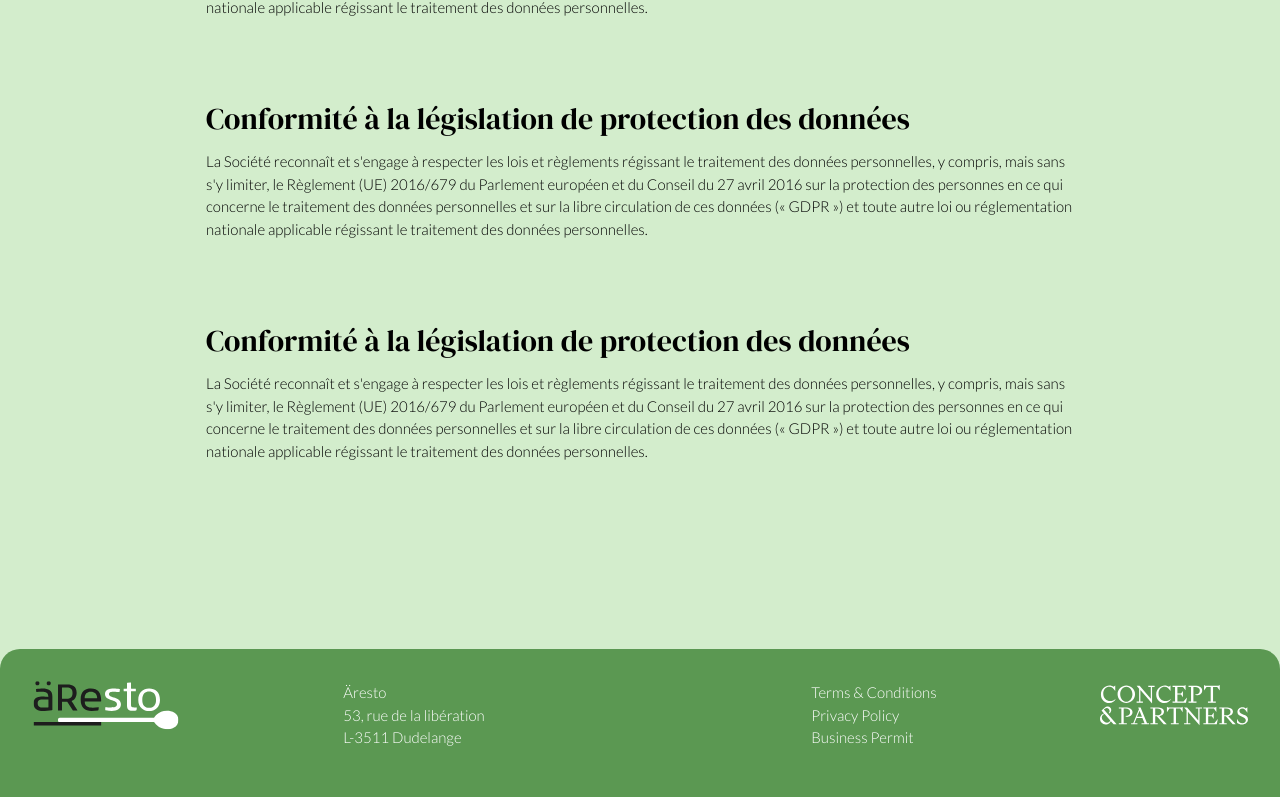
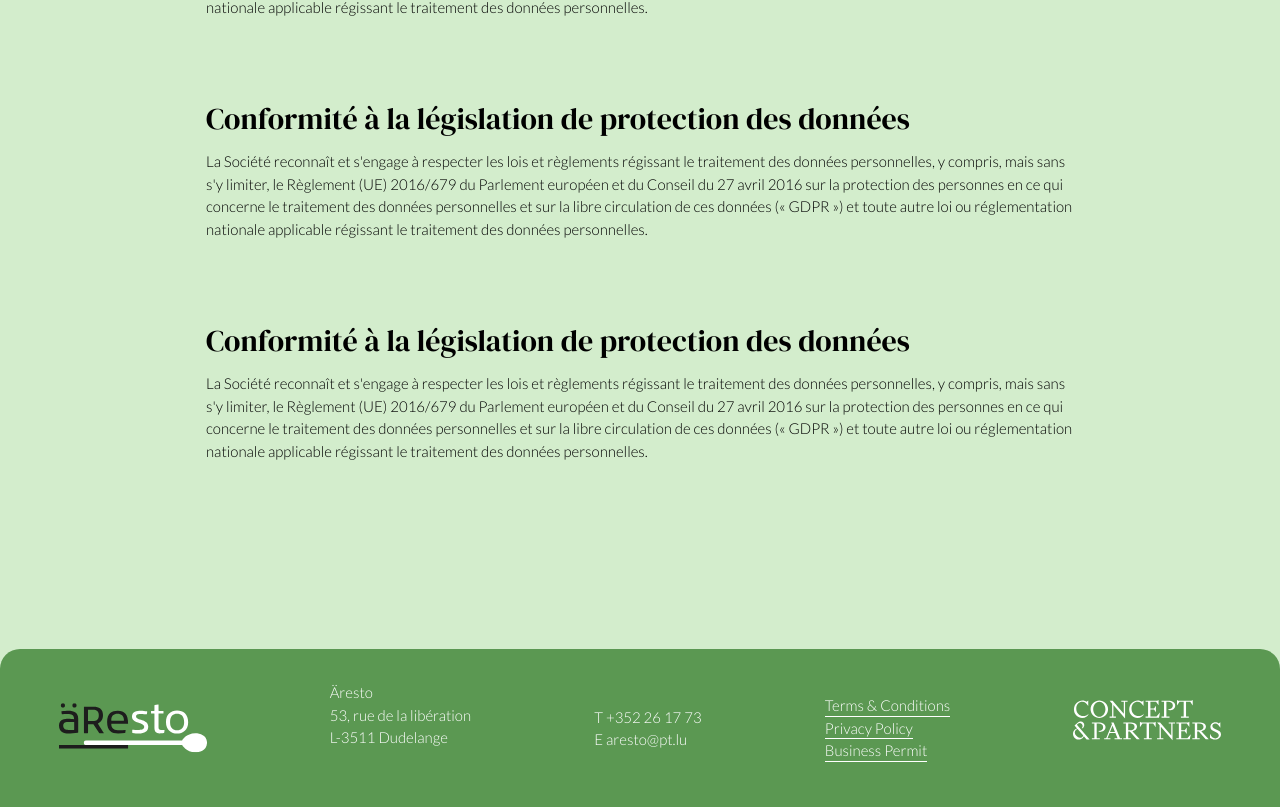
Before and after one commit to Zarevi49/aresto, a Next.js app: page /privacy-policy in a window 1280 px wide. Shown: the part 934-1741 px from the top of the page. Built offline with nearby package versions, Linux system fonts and the light colour scheme.

Commit message:
footer pochti end)

```diff
--- a/app/globals.css
+++ b/app/globals.css
@@ -85,7 +85,7 @@ h1 span, h2 span, h3 span {
   text-decoration: underline;
 }
 
-.underline-word {
-  border-bottom: 2px solid currentColor; /* Или любой другой цвет, который вам нравится */
-  display: inline-block;
-}
+/*.underline-word {*/
+/*  border-bottom: 2px solid currentColor;*/
+/*  display: inline-block;*/
+/*}*/
--- a/components/Footer.js
+++ b/components/Footer.js
@@ -1,69 +1,33 @@
+import Link from "next/link";
+import Image from "next/image";
+
 const Footer = ({ link, phone, mail }) => {
-    const footerSections = [
-        {
-            type: "image",
-            src: "/img/footer-logo.svg",
-            alt: "Logo",
-        },
-        {
-            type: "address",
-            lines: ["Äresto", "53, rue de la libération", "L-3511 Dudelange"]
-        },
-        {
-            type: "contacts",
-            items: [
-                { href: `tel:${phone}`, text: phone },
-                { href: `mailto:${mail}`, text: mail }
-            ]
-        },
-        {
-            type: "links",
-            items: [
-                { href: link, text: "Terms & Conditions" },
-                { href: link, text: "Privacy Policy" },
-                { href: link, text: "Business Permit" }
-            ]
-        },
-        {
-            type: "image",
-            src: "/img/conceptPartners.svg",
-            alt: "Partners"
-        }
-    ];
-
     return (
-        <footer className="mx-auto w-full max-w-[1400px] bg-primary p-8 md:flex md:justify-between text-[15px] text-white rounded-t-[20px]">
-            {footerSections.map((section, index) => {
-                switch (section.type) {
-                    case "image":
-                        return (
-                            <div key={index} className="mb-4">
-                                <img src={section.src} alt={section.alt} className="w-[148px] h-[48.94px]" />
-                            </div>
-                        );
-                    case "address":
-                        return (
-                            <div key={index} className="mb-4">
-                                {section.lines.map((line, lineIndex) => (
-                                    <p key={lineIndex}>{line}</p>
-                                ))}
-                            </div>
-                        );
-                    case "contacts":
-                    case "links":
-                        return (
-                            <div key={index} className="mb-4 flex flex-col">
-                                {section.items.map((item, itemIndex) => (
-                                    <a key={itemIndex} href={item.href}>{item.text}</a>
-                                ))}
-                            </div>
-                        );
-                    default:
-                        return null;
-                }
-            })}
+        <footer className="w-full mx-auto max-w-[1400px] bg-primary pt-[58px] pb-[19px] md:p-8 rounded-t-[20px]">
+            <div className="max-w-[1163px] flex flex-col items-center md:flex-row md:justify-between md:gap-2.5 text-[15px] text-white mx-auto">
+                <div className="md:mb-0 mb-[34px]">
+                    <Image src={"/img/footer-logo.svg"} alt={"Footer logo"} width={148} height={48.94} />
+                </div>
+                <div className="mb-[26px] flex flex-col items-center text-center md:items-start">
+                    <p>Äresto</p>
+                    <p>53, rue de la libération</p>
+                    <p>L-3511 Dudelange</p>
+                </div>
+                <div className="mb-4 md:mb-0 flex flex-col items-center text-center md:items-start">
+                    <Link href={`tel:+352 26 17 73`} className="relative after:content-[''] after:absolute after:left-0 after:right-0 after:bottom-0 after:bg-white after:h-[1px] after:w-0 hover:after:w-full transition-all duration-300 ease-in-out after:transition-all fter:transition-all hover:after:transition-all after:duration-300 hover:after:duration-300 after:ease-in-out hover:after:ease-in-out">T +352 26 17 73</Link>
+                    <Link href={`mailto:aresto@pt.lu`} className="relative after:content-[''] after:absolute after:left-0 after:right-0 after:bottom-0 after:bg-white after:h-[1px] after:w-0 hover:after:w-full transition-all duration-300 ease-in-out after:transition-all fter:transition-all hover:after:transition-all after:duration-300 hover:after:duration-300 after:ease-in-out hover:after:ease-in-out">E aresto@pt.lu</Link>
+                </div>
+                <div className="mb-[50px] md:mb-0 flex flex-col items-center text-center md:items-start">
+                    <Link href="#" className="relative after:content-[''] after:absolute after:left-0 after:right-0 after:bottom-0 after:bg-white after:h-[1px] after:w-full hover:after:w-0 transition-all duration-300 ease-in-out after:transition-all fter:transition-all hover:after:transition-all after:duration-300 hover:after:duration-300 after:ease-in-out hover:after:ease-in-out">Terms & Conditions</Link>
+                    <Link href={"/privacy-policy"} className="relative after:content-[''] after:absolute after:left-0 after:right-0 after:bottom-0 after:bg-white after:h-[1px] after:w-full hover:after:w-0 transition-all duration-300 ease-in-out after:transition-all fter:transition-all hover:after:transition-all after:duration-300 hover:after:duration-300 after:ease-in-out hover:after:ease-in-out">Privacy Policy</Link>
+                    <Link href="#" className="relative after:content-[''] after:absolute after:left-0 after:right-0 after:bottom-0 after:bg-white after:h-[1px] after:w-full hover:after:w-0 transition-all duration-300 ease-in-out after:transition-all fter:transition-all hover:after:transition-all after:duration-300 hover:after:duration-300 after:ease-in-out hover:after:ease-in-out">Business Permit</Link>
+                </div>
+                <div className="mb-4">
+                    <Image src={"/img/conceptPartners.svg"} alt={"Concept Partners logo"} width={148} height={48.94} />
+                </div>
+            </div>
         </footer>
-    );
-};
+    )
+}
 
 export default Footer;
--- a/components/form/ContactForm.js
+++ b/components/form/ContactForm.js
@@ -12,7 +12,7 @@ function ContactForm() {
         <div className="w-full max-w-[1163px] mx-auto flex flex-wrap md:flex-nowrap rounded-[20px] border-[1.5px] pt-[51px] md:pt-[60px] md:pr-[49px] md:pl-[66px] pb-[48px] md:pb-[26px]">
 
             <ContactInfo
-                title="Leave a message"
+                title="Leave a <span>message</span>"
                 address={['éÄresto', '53, rue de la libération', 'L-3511 Dudelange']}
                 phone="+352 26 17 73 1"
                 email="aresto@pt.lu"
--- a/components/form/ContactInfo.js
+++ b/components/form/ContactInfo.js
@@ -1,14 +1,14 @@
 function ContactInfo({ title, address, phone, email }) {
-    const words = title.split(' ');
+    // const words = title.split(' ');
 
-    const lastWord = words.pop();
+    // const lastWord = words.pop();
 
     return (
         <div className="flex flex-col w-full md:w-1/2 px-[36px] md:px-0">
             <div className="flex flex-col w-full md:w-1/2">
-                <h2 className="text-[65px] text-dark font-heading leading-90 mb-4 max-w-[271px]">
-                    {words.join(' ')}
-                    <span className="border-b-[3.5px] border-current inline-block">{lastWord}</span>
+                <h2 className="text-[65px] text-dark font-heading leading-90 mb-4 w-[271px]" dangerouslySetInnerHTML={ {__html: title} }>
+                    {/*{words.join(' ')}*/}
+                    {/*<span className="border-b-[3.5px] border-current inline-block">{lastWord}</span>*/}
                 </h2>
             </div>
 
--- a/components/sections/MissionSection.js
+++ b/components/sections/MissionSection.js
@@ -12,7 +12,7 @@ const MissionSection = () => {
         <div className="w-full max-w-[1440px] mx-auto px-5 md:pt-[110px] pt-[58.5px] pb-[170px] md:pb-[84px] relative">
             <VerticalText text={"Our mission"} />
             <div className="tw-full max-w-[830px] mx-auto md:mb-10 mb-[29px]">
-                <h1 className="font-heading md:text-[57.6px] text-[35px] font-medium leading-tight text-center" dangerouslySetInnerHTML={ {__html: props.post.title} }></h1>
+                <h1 className="font-heading md:text-[57.6px] text-[35px] font-medium leading-90 text-center" dangerouslySetInnerHTML={ {__html: props.post.title} }></h1>
             </div>
             <div className="w-full max-w-[424px] mx-auto">
                 <p className="text-[15px] font-light text-center">{props.post.text}</p>
```
